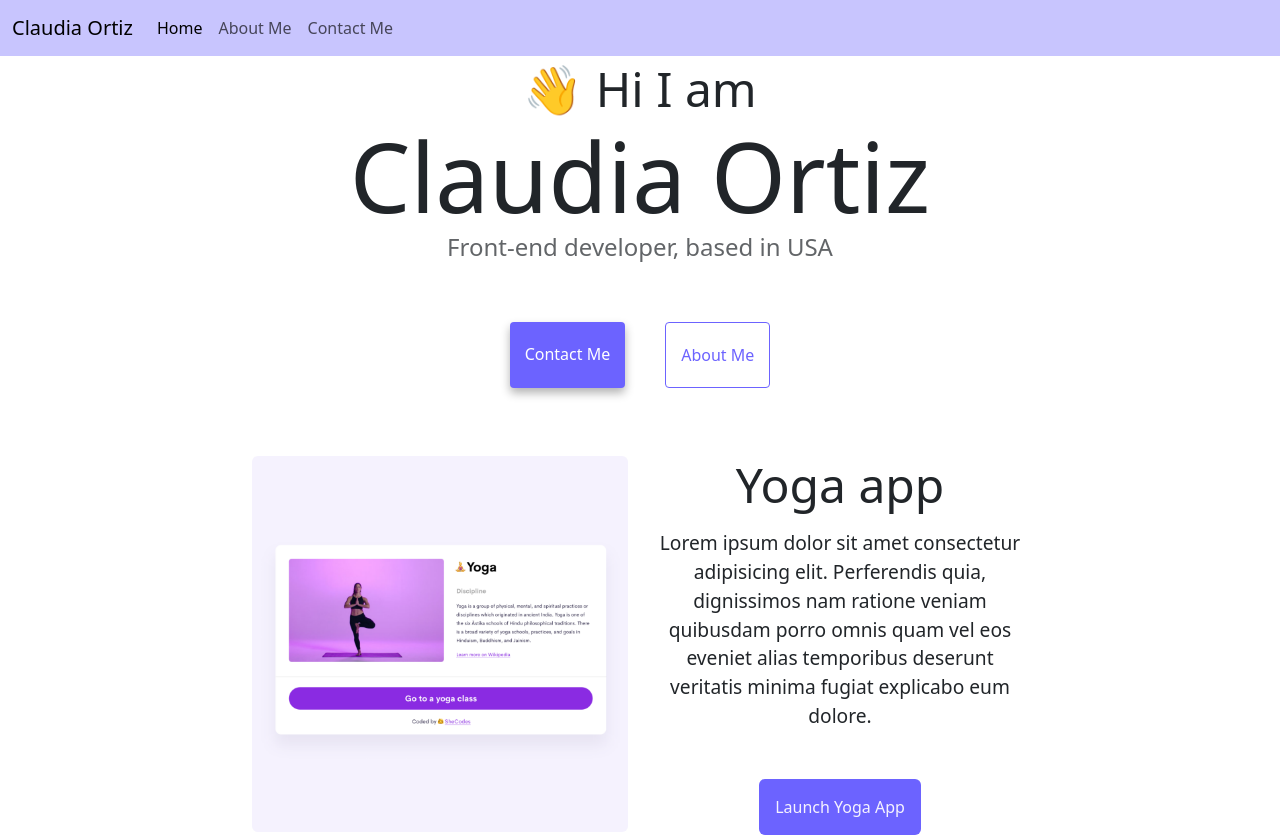
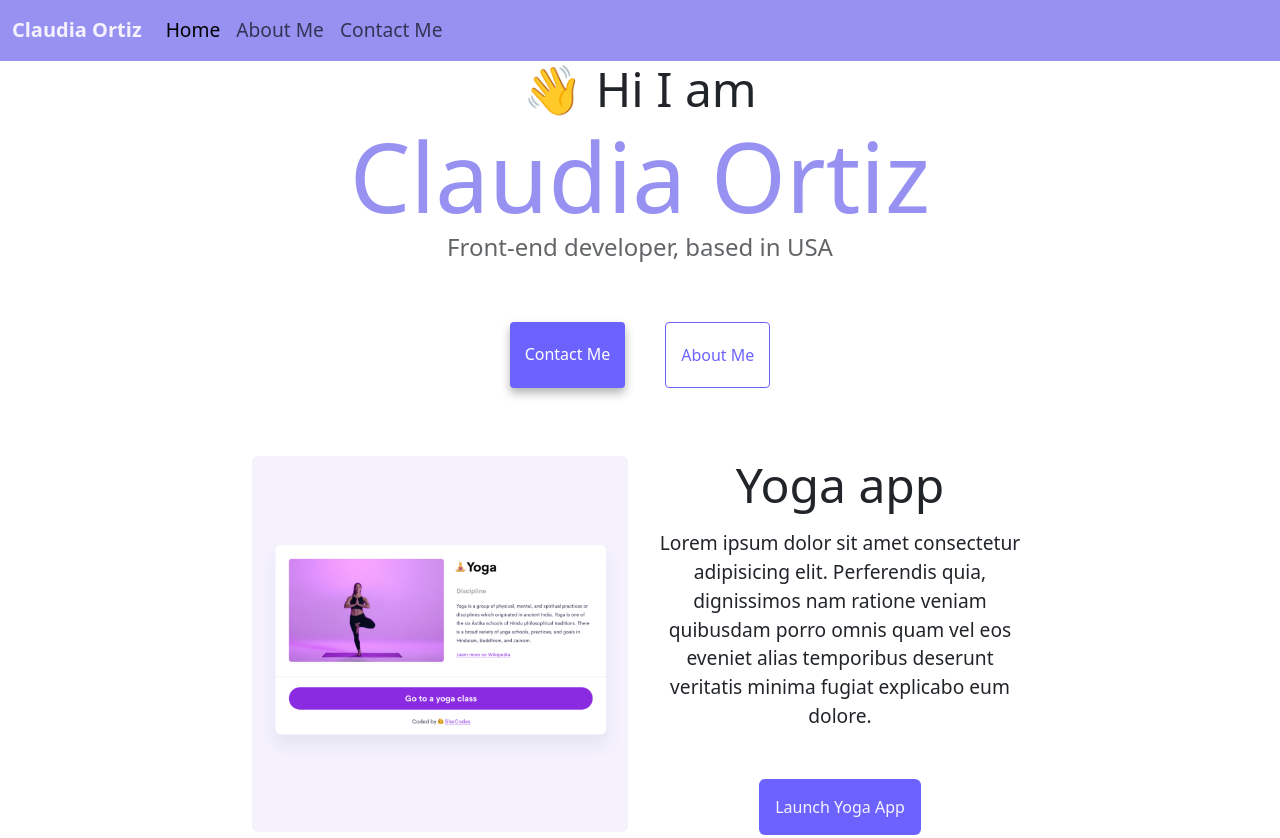
Before and after one commit to Claudia118/advanced-tools, a plain HTML site: page index.html in a window 1280 px wide. Shown: the top 838 px of the page. Drawn offline with nearby package versions, Linux system fonts and the light colour scheme.

Commit message:
Edit navbar CSS

```diff
--- a/css/style.css
+++ b/css/style.css
@@ -18,6 +18,7 @@ h3 {
 
 h1 {
   font-size: 96px;
+  color: #9792f2;
 }
 
 h2 {
@@ -51,8 +52,16 @@ p {
   text-transform: capitalize;
 }
 
+.navbar-brand {
+  font-weight: bold;
+  color: var(--secondary-color);
+}
+
+.nav-item {
+  font-size: 1.2rem;
+}
 .bg-color {
-  background-color: #c8c5fe;
+  background-color: #9792f2;
 }
 
 .contact-link {
```
